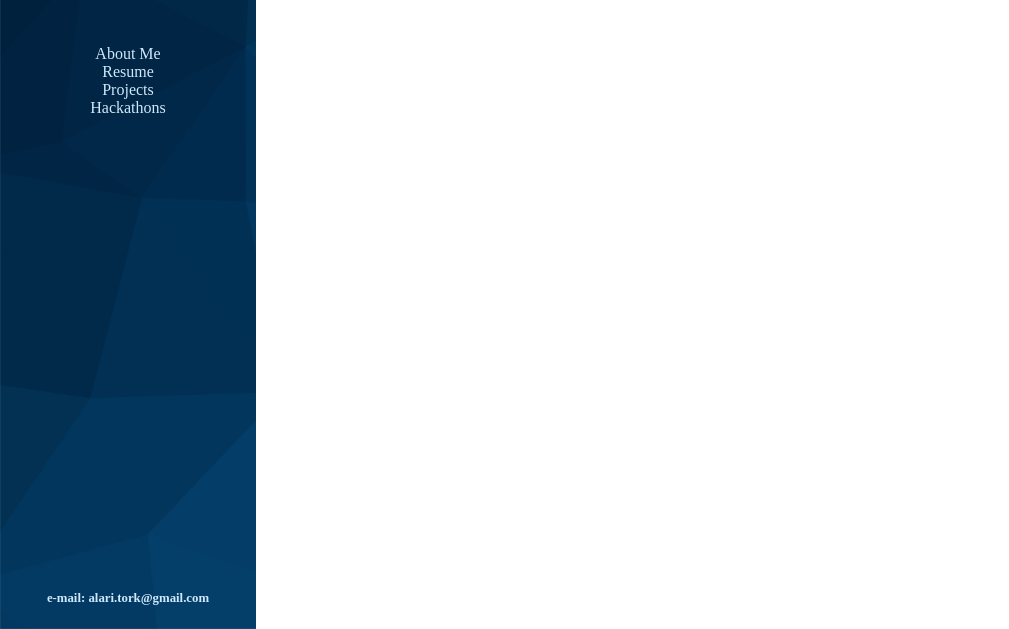
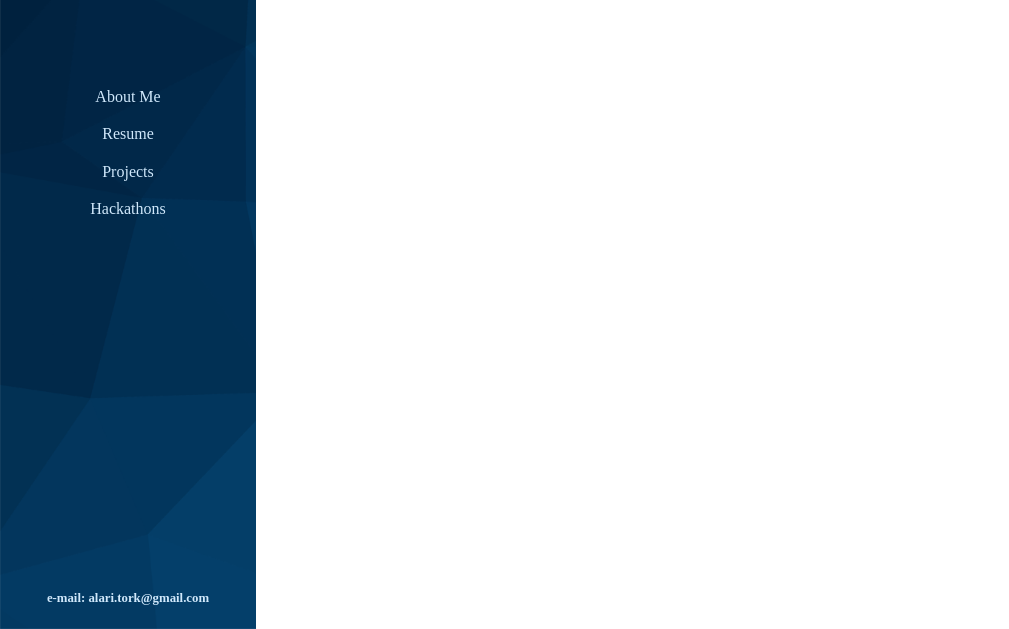
Before and after one commit to Torquelus/torquelus.github.io, a plain HTML site: page index.html in a window 1280 px wide. Shown: the part 171-800 px from the top of the page, without its empty margins (0-1009 px from the left). Drawn offline with Linux system fonts and the light colour scheme; a web font is replaced by a local one.

Commit message:
Fixed Misc Margins

```diff
--- a/main.css
+++ b/main.css
@@ -96,7 +96,11 @@ body{
 	position: absolute;
 	width: 50%;
 	left: 25%;
-	top: 25%;
+	top: 30%;
+}
+
+.sidebar-list li{
+	margin: 15%;
 }
 
 .sidebar-list ul{
```
